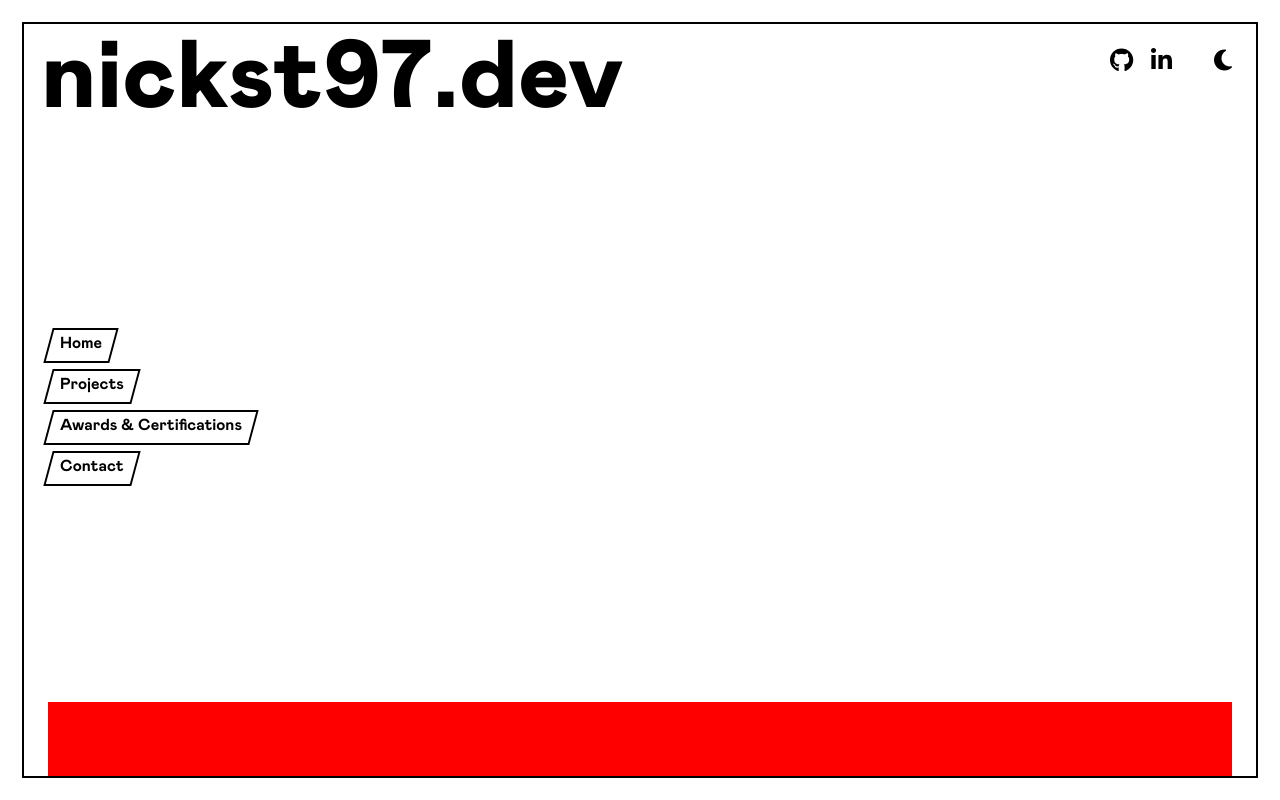
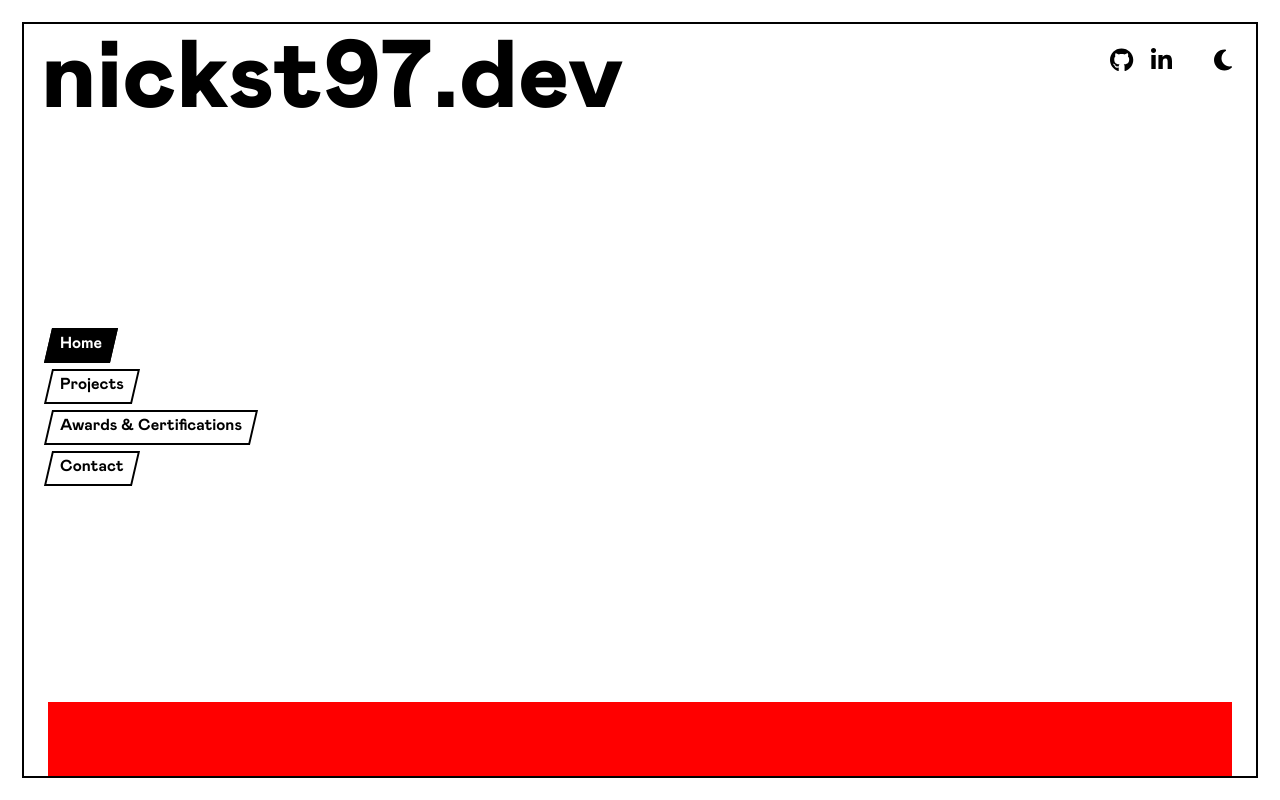
Before and after one commit to nickst97/nickst97.github.io, a React (Create React App) app: page / in a window 1280 px wide. Built offline with nearby package versions, Linux system fonts and the light colour scheme.

Commit message:
Implemented selected funtionality in nav bar items

```diff
--- a/src/App.jsx
+++ b/src/App.jsx
@@ -1,13 +1,22 @@
+import { useState } from "react";
 import "./index.css";
 import Header from "./components/Header";
 import Footer from "./components/Footer";
 import NavBar from "./components/NavBar";
 
+const pageNames = ["Home", "Projects", "Awards & Certifications", "Contact"];
+
 function App() {
+	const [selectedPage, setSelectedPage] = useState(pageNames[0]);
+
 	return (
 		<>
 			<Header />
-			<NavBar />
+			<NavBar
+				pageNames={pageNames}
+				selectedPage={selectedPage}
+				setSelectedPage={setSelectedPage}
+			/>
 			<Footer />
 		</>
 	);
--- a/src/components/NavBar.jsx
+++ b/src/components/NavBar.jsx
@@ -1,19 +1,18 @@
 import "../css/NavBar.css";
-export default function NavBar() {
+export default function NavBar({ pageNames, selectedPage, setSelectedPage }) {
 	return (
 		<nav>
-			<button>
-				<span>Home</span>
-			</button>
-			<button>
-				<span>Projects</span>
-			</button>
-			<button>
-				<span>Awards & Certifications</span>
-			</button>
-			<button>
-				<span>Contact</span>
-			</button>
+			{pageNames.map((pageName) => (
+				<button
+					className={
+						"nav-item " +
+						(selectedPage === pageName ? "nav-item-selected" : "")
+					}
+					onClick={() => setSelectedPage(pageName)}
+				>
+					<span>{pageName}</span>
+				</button>
+			))}
 		</nav>
 	);
 }
--- a/src/css/NavBar.css
+++ b/src/css/NavBar.css
@@ -8,7 +8,7 @@ nav {
 	gap: 6px;
 }
 
-nav > button {
+.nav-item {
 	display: flex;
 	width: auto;
 	background-color: white;
@@ -17,11 +17,18 @@ nav > button {
 	height: 21px;
 	padding: 5px 10px;
 	font-weight: 600;
-	transform: skew(-15deg);
+	transform: skew(-13deg);
+	cursor: pointer;
 }
 
-nav > button > span {
+.nav-item > span {
 	width: auto;
-	transform: skew(15deg);
+	transform: skew(13deg);
 	white-space: nowrap;
 }
+
+.nav-item:hover,
+.nav-item-selected {
+	background-color: var(--black-color);
+	color: white;
+}
```
